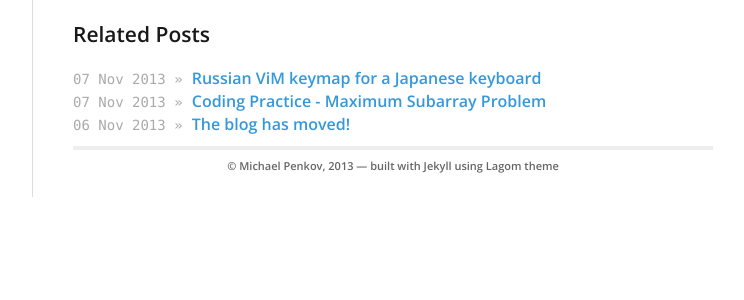
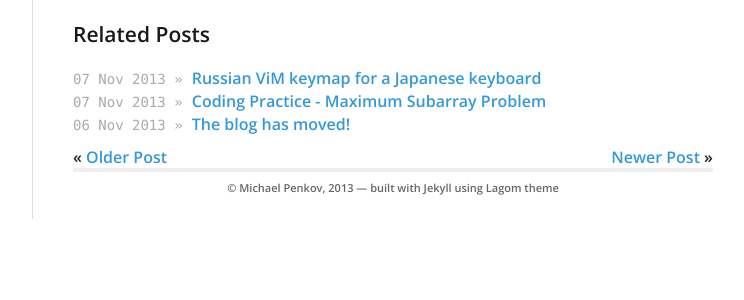
Before and after one commit to bcjordan/michael.penkov.id.au, a Jekyll site: the page built from _posts/2013-10-20-australian-workforce.md, in a window 1280 px wide, cut to the strip 563-907 px from the top of the page. Shown: the top 300 px of the strip, without its empty margins (378-1122 px from the left). Built offline with Jekyll 4.4.1, drawn with Linux system fonts in a browser that asks for light colours; nearby versions of some CDN libraries; Markdown is read by kramdown in place of the engine named in the settings.

Commit message:
Adding links to older/newer posts.

```diff
--- a/_includes/css/layout.css
+++ b/_includes/css/layout.css
@@ -74,3 +74,5 @@
 }
 
 #post code.has-jax {font: inherit; font-size: 100%; background-color: inherit; border: inherit;}
+div.left {float: left}
+div.right {float: right}
--- a/_layouts/post.html
+++ b/_layouts/post.html
@@ -25,3 +25,19 @@ layout: default
     {% endfor %}
   </ul>
 </div>
+
+<div id="page-navigation">
+  <div class="clear">&nbsp;</div>
+  <div class="left">
+  {% if page.previous.url %}
+    &laquo; <a href="{{page.previous.url}}" title="Older post: {{page.previous.title}}">Older Post</a>
+  {% endif %}
+  </div>
+
+  <div class="right">
+  {% if page.next.url %}
+    <a href="{{page.next.url}}" title="Next post: {{page.next.title}}">Newer Post</a> &raquo;
+  {% endif %}
+  </div>
+  <div class="clear">&nbsp;</div>
+</div>
```
